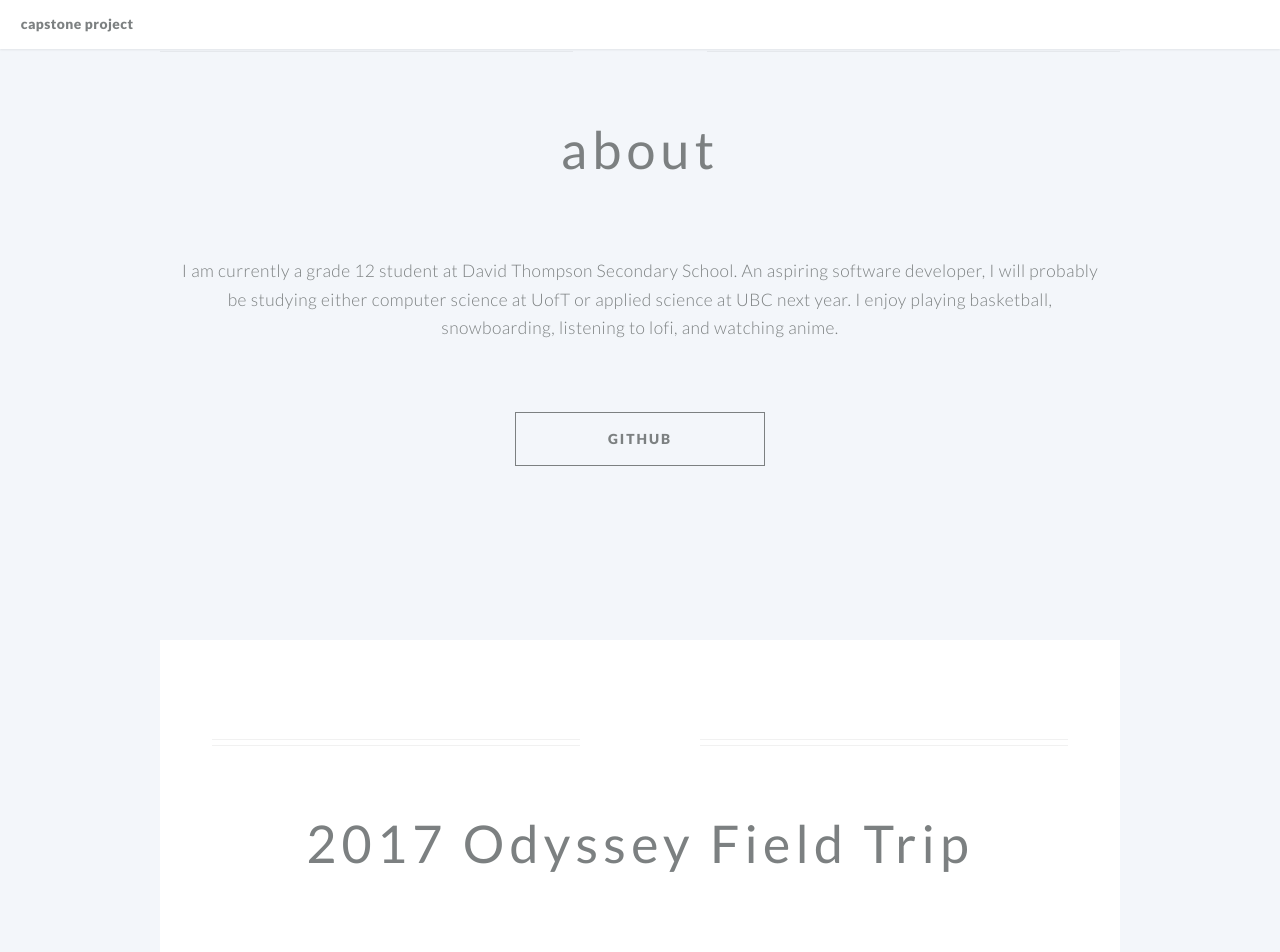
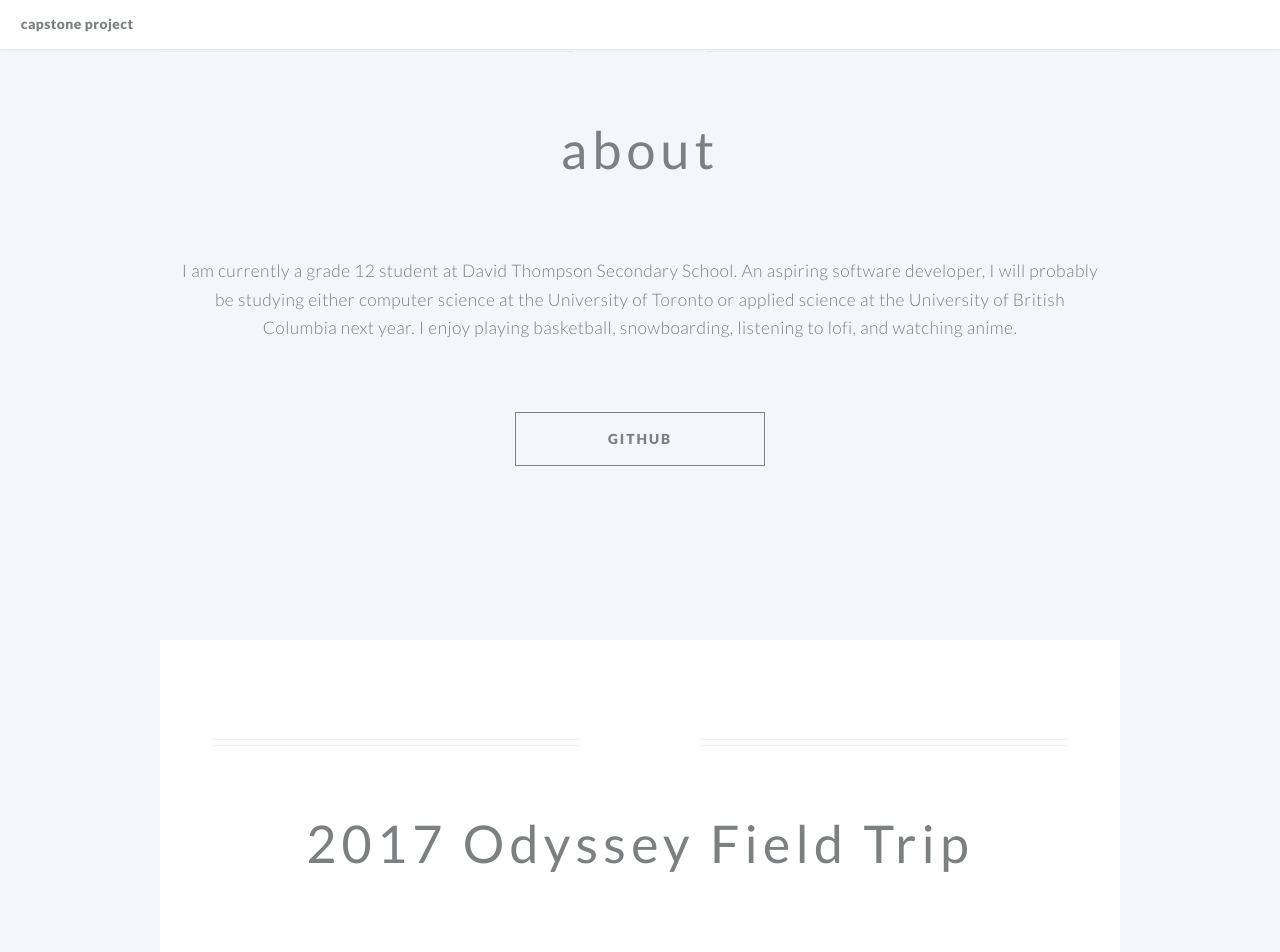
Before and after one commit to wqyzeng/wqyzeng.github.io, a Jekyll site: the page built from index.md, in a window 1280 px wide and 1400 px high, scrolled down 612 px. Shown: the top 952 px of the window. Built offline with Jekyll 4.4.1, drawn with Linux system fonts in a browser that asks for light colours; some of the changed text lies outside the part shown.

Commit message:
Update index.md

```diff
--- a/index.md
+++ b/index.md
@@ -41,4 +41,4 @@ cta_button_label: contact # the label on the button
 ---
 [//]: # (write a bit about yourself here)
 
-I am currently a grade 12 student at David Thompson Secondary School. An aspiring software developer, I will probably be studying either computer science at UofT or applied science at UBC next year. I enjoy playing basketball, snowboarding, listening to lofi, and watching anime.
+I am currently a grade 12 student at David Thompson Secondary School. An aspiring software developer, I will probably be studying either computer science at the University of Toronto or applied science at the University of British Columbia next year. I enjoy playing basketball, snowboarding, listening to lofi, and watching anime.
```
Also changed, not shown: other parts of index.md (+1 -1 lines).
